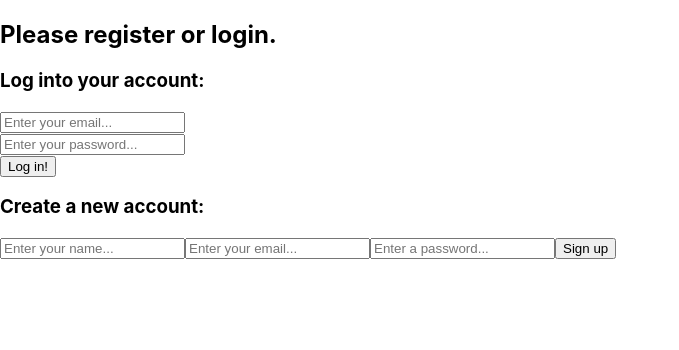
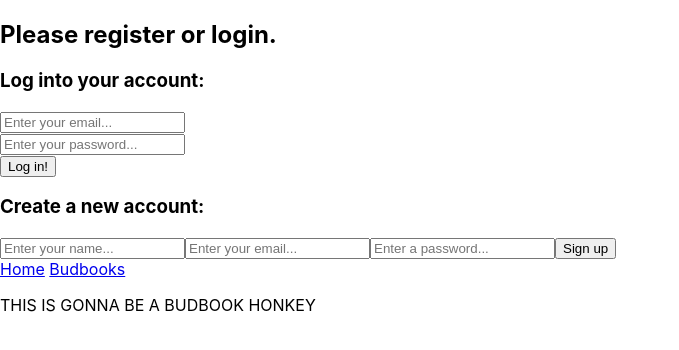
Before and after one commit to mcdudley87/proj4-budwiser, a React (Create React App) app in the folder client/: page /Budbook in a window 1280 px wide. Shown: the top 350 px of the page, without its empty margins (0-679 px from the left). Built offline with nearby package versions, Linux system fonts and the light colour scheme.

Commit message:
set up react router

```diff
--- a/client/src/App.jsx
+++ b/client/src/App.jsx
@@ -2,6 +2,14 @@
 import axios from 'axios';
 import Login from './Login';
 import Signup from './Signup';
+import Budbook from './components/Budbook';
+import Home from './components/Home';
+
+import {
+  BrowserRouter as Router,
+  Route,
+  Link
+} from 'react-router-dom';
 
 class App extends React.Component {
   constructor(props) {
@@ -78,8 +86,9 @@
       contents = (
         <>
         <p>Hello, {user.name}</p>
-        <p onClick={this.logout}>Logout</p>
-        <p> PUT A NAV BAR HERE AND A PICTURE OF A JUICY JUICY BUD</p>
+        <button>
+          <p onClick={this.logout}>Logout</p>
+        </button>
         </>
       );
     } else {
@@ -92,7 +101,24 @@
       );
     }
     return (
-      contents
+      <>
+        <div>
+          {contents}
+        </div>
+
+        <Router>
+          <nav>
+            <Link to="/">Home</Link> {' '}
+            <Link to="/Budbook"> Budbooks </Link>
+          </nav>
+          <Route exact path="/" component={Home} />
+          <Route exact path="/Budbook"
+                component={Budbook}
+                render={Budbook}
+          />
+
+        </Router>
+      </>
     );
   }
 }
--- /dev/null
+++ b/client/src/components/Budbook.jsx
@@ -0,0 +1,14 @@
+import React from 'react';
+
+const Budbook = props => (
+	<>
+		<p>THIS IS GONNA BE A BUDBOOK HONKEY</p>
+		<form>
+
+		</form>
+
+
+	</>
+)
+
+export default Budbook;
--- /dev/null
+++ b/client/src/components/Home.jsx
@@ -0,0 +1,10 @@
+import React from 'react';
+
+const Home = props => (
+	<>
+		<h1>Welcome to Bud-Wiser!</h1>
+
+	</>
+)
+
+export default Home;
```
